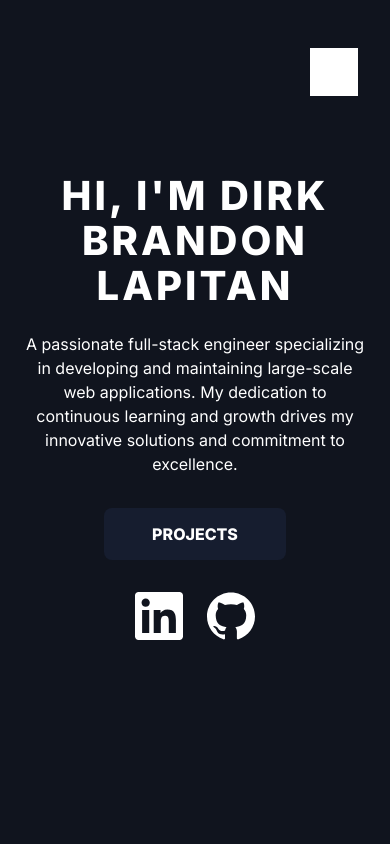
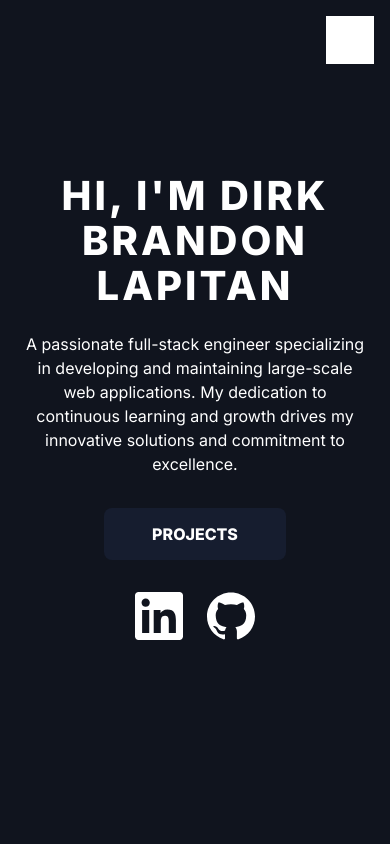
Before and after one commit to dbslapitan/portfolio, a Next.js app: page / in a window 390 px wide. Shown: the top 844 px of the page. Built offline with nearby package versions, Linux system fonts and the light colour scheme; grey boxes are pictures that could not be loaded.

Commit message:
fix burger positioning on tablet

```diff
--- a/src/ui/navigation/navigation.module.scss
+++ b/src/ui/navigation/navigation.module.scss
@@ -3,8 +3,13 @@
 
 .navigation{
     position: fixed;
-    top: 3rem;
-    right: 2rem;
+    top: 1rem;
+    right: 1rem;
+
+    @include tablet{
+        top: 2rem;
+        right: 2rem;
+    }
 
     @include desktop{
         text-align: center;
```
